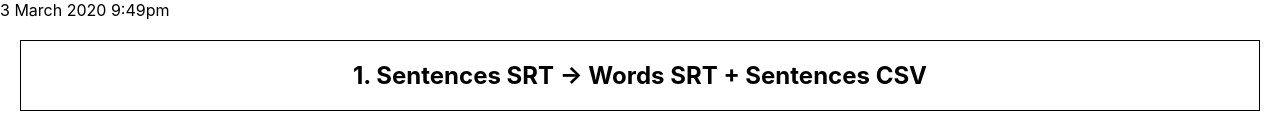
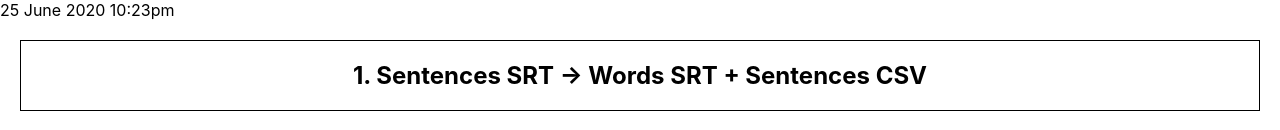
Before and after one commit to davispan228/ehla-tools, a React (Create React App) app: page / in a window 1280 px wide. Shown: the top 130 px of the page. Built offline with nearby package versions, Linux system fonts and the light colour scheme.

Commit message:
-fix cors error when fetching resources from google drive -added corsify url function

```diff
--- a/src/App.js
+++ b/src/App.js
@@ -9,7 +9,7 @@ class App extends Component {
   render() {
     return (
       <div className="App">
-        <div>3 March 2020 9:49pm</div>
+        <div>25 June 2020 10:23pm</div>
         <SentenceSRT2WordSRT />
         <SentenceCSV2DataFiles />
         <I18nJSON2CSV />
--- /dev/null
+++ b/src/Common.js
@@ -0,0 +1 @@
+export const CorsifyURL = (url) => `https://cors-anywhere.herokuapp.com/${url}`;
--- a/src/Components/GetCNRegionBase.js
+++ b/src/Components/GetCNRegionBase.js
@@ -1,5 +1,6 @@
 import React, { Component } from 'react';
 import * as XLSX from 'xlsx';
+import { CorsifyURL } from '../Common';
 
 export default class GetCNRegionBase extends Component {
   constructor(props) {
@@ -42,7 +43,9 @@ export default class GetCNRegionBase extends Component {
   }
 
   convert = async () => {
-    let resp = await fetch("https://docs.google.com/spreadsheets/d/e/2PACX-1vSd9wPw4mD1f-Uvyk7DxRP892wFohetQzKABnLJq_T4bDfYbowuPP_hR98vu47eWdwUKI5JVtDAZPVK/pub?output=xlsx");
+    let fetchURL = CorsifyURL("https://docs.google.com/spreadsheets/d/e/2PACX-1vSd9wPw4mD1f-Uvyk7DxRP892wFohetQzKABnLJq_T4bDfYbowuPP_hR98vu47eWdwUKI5JVtDAZPVK/pub?output=xlsx");
+    let resp = await fetch(fetchURL);
+
     if(!resp.ok) return;
 
     let blog = await resp.arrayBuffer();
--- a/src/Components/GetCacheBundles.js
+++ b/src/Components/GetCacheBundles.js
@@ -3,6 +3,7 @@ import Csv from "csvtojson";
 import { saveAs } from 'file-saver';
 import { PromiseAllWithProgress }  from '../PromiseUtil';
 import JSZip from "jszip";
+import { CorsifyURL } from '../Common';
 const uuidv1 = require('uuid/v1');
 
 
@@ -105,8 +106,8 @@ export default class GetCNRegionBase extends Component {
 
   convert = async () => {
     this.setState({ isActive: true, assetsRes: null, progress: 0 });
-
-    let resp = await fetch("https://docs.google.com/spreadsheets/d/e/2PACX-1vTdYNQ7IPRj4i7z41JFLK8hHOh09Ds-3-Jz18bSW6q4EQdomUrDLW2nt27AIsjZonOYXhRQFOnFLKjS/pub?gid=0&single=true&output=csv");
+    let fetchURL = CorsifyURL("https://docs.google.com/spreadsheets/d/e/2PACX-1vTdYNQ7IPRj4i7z41JFLK8hHOh09Ds-3-Jz18bSW6q4EQdomUrDLW2nt27AIsjZonOYXhRQFOnFLKjS/pub?gid=0&single=true&output=csv");
+    let resp = await fetch(fetchURL);
     if(!resp.ok) return;
 
     let content = await resp.text();
```
